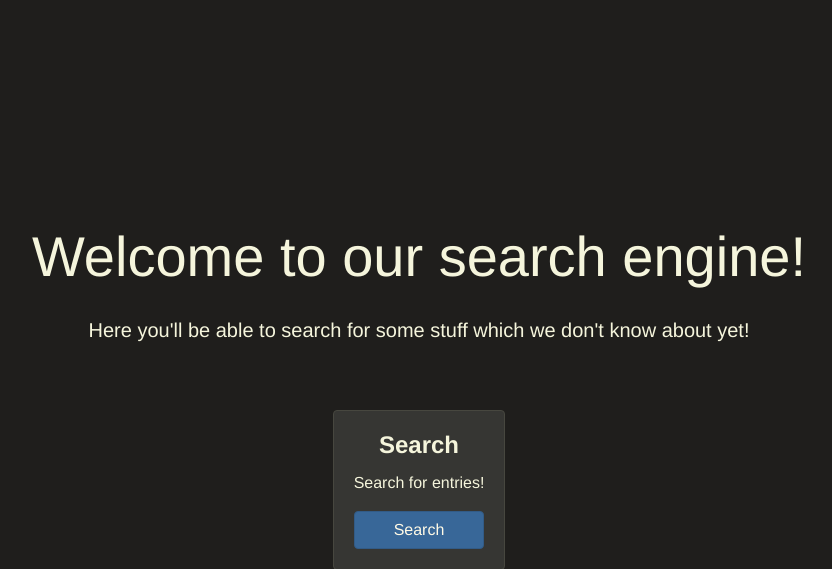
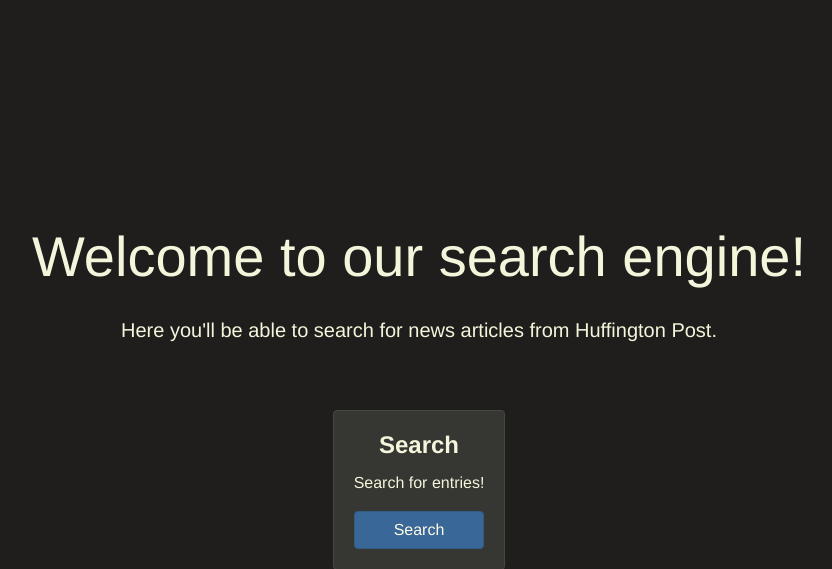
Before and after one commit to randomicecube/dd2477-project, a Django app: page /engine/ in a window 1280 px wide. Shown: the top 569 px of the page, without its empty margins (221-1053 px from the left). Run offline with Django 3.2, Linux system fonts and the light colour scheme; the visitor is signed in with stand-in values (Sample User, id 1); some libraries are stand-ins or nearby versions.

Commit message:
add a better engine description in the homepage

```diff
--- a/engine/templates/engine/index.html
+++ b/engine/templates/engine/index.html
@@ -22,7 +22,7 @@
   <h1 class="display-4">Welcome to our search engine!</h1>
   <hr class="my-2" />
   <p class="lead">
-    Here you'll be able to search for some stuff which we don't know about yet!
+    Here you'll be able to search for news articles from Huffington Post.
   </p>
 
   <hr class="my-4" />
```
